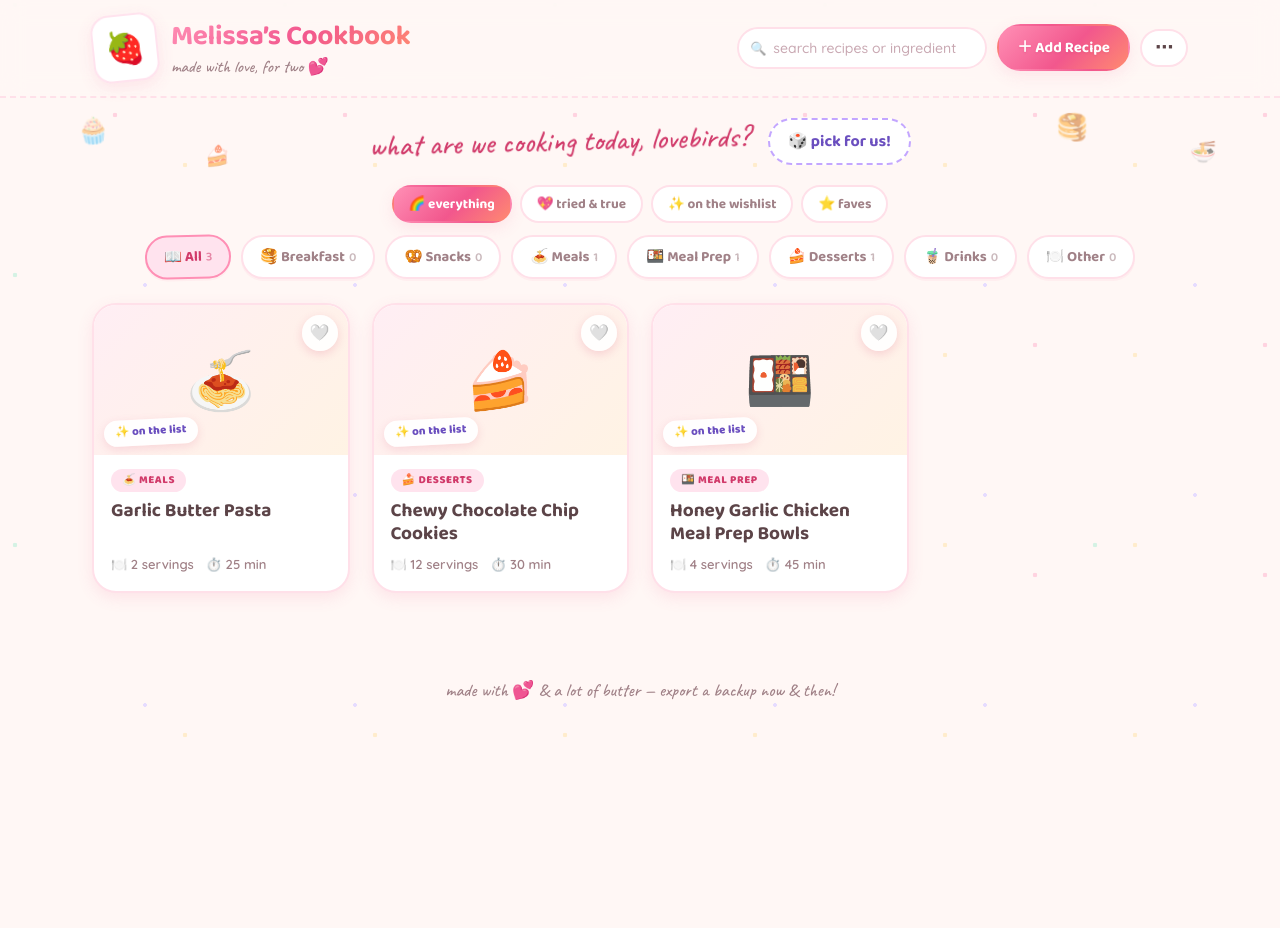
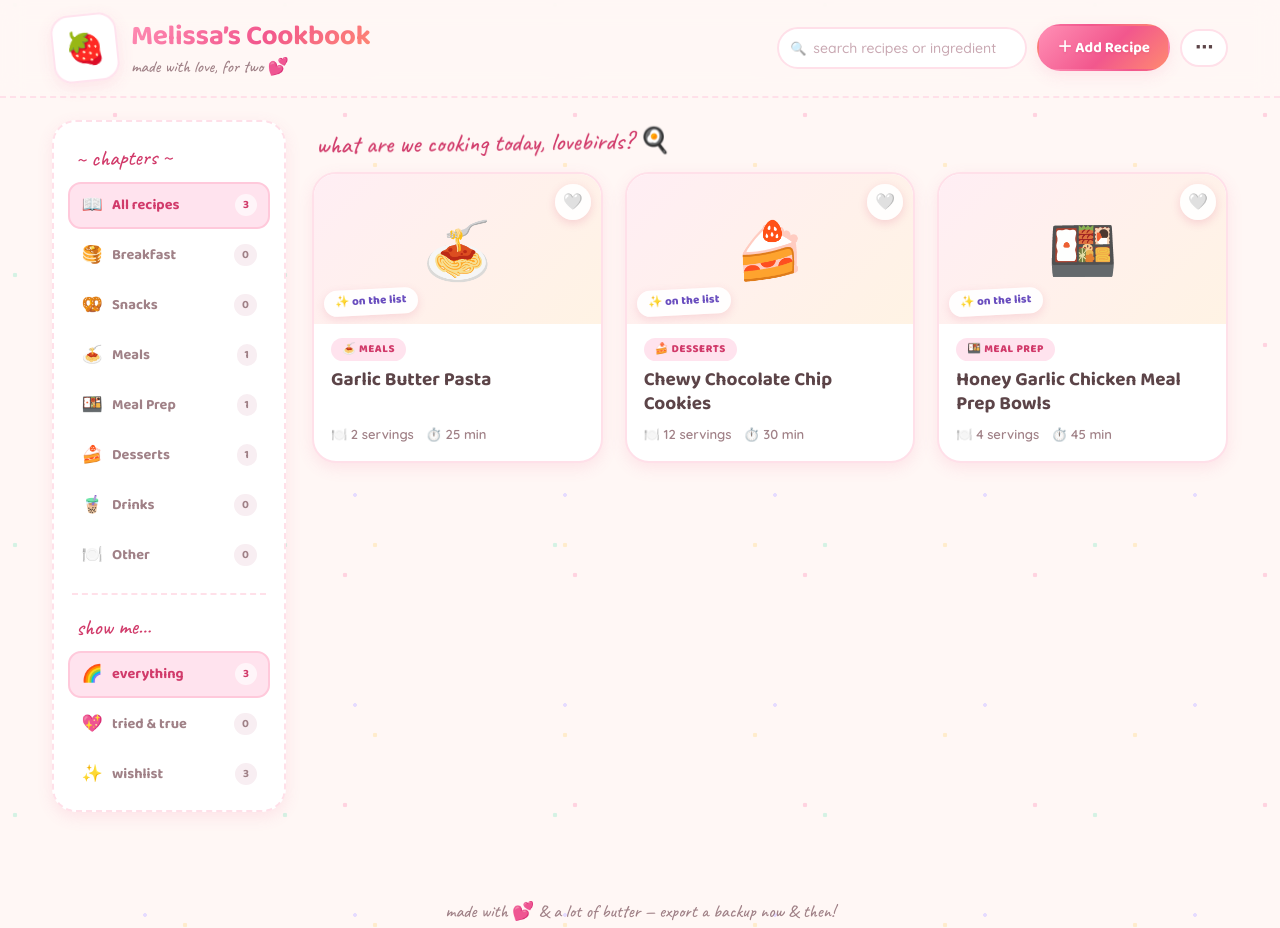
Before and after one commit to mdsefer/Melissas-Cookbook, a plain HTML site: page index.html in a window 1280 px wide. Before the commit the page ends 800 px from the top, so only its background shows below. Drawn offline with Linux system fonts and the light colour scheme.

Commit message:
Replace filter pill rows with cookbook chapters sidebar
Categories and show-me filters move into a sticky sidebar styled like a
cookbook's table of contents, with counts and per-chapter candy colors.
The dice button lives there too. On phones the sidebar becomes a
slide-in drawer behind a floating "chapters" button.

Co-Authored-By: Claude Fable 5 <noreply@anthropic.com>

```diff
--- a/app.js
+++ b/app.js
@@ -18,10 +18,10 @@ const catInfo = (v) => CATEGORIES.find((c) => c.value === v) || CATEGORIES[CATEG
 
 // Vibe filters: made-it vs wishlist vs favorites
 const VIBES = [
-  { value: "all",   label: "🌈 everything" },
-  { value: "made",  label: "💖 tried & true" },
-  { value: "totry", label: "✨ on the wishlist" },
-  { value: "fav",   label: "⭐ faves" },
+  { value: "all",   label: "everything",   emoji: "🌈" },
+  { value: "made",  label: "tried & true", emoji: "💖" },
+  { value: "totry", label: "wishlist",     emoji: "✨" },
+  { value: "fav",   label: "faves",        emoji: "⭐" },
 ];
 
 /* ---------- State ---------- */
@@ -241,9 +241,17 @@ const tabs = document.getElementById("tabs");
 const vibes = document.getElementById("vibes");
 
 function renderVibes() {
+  const counts = {
+    all: recipes.length,
+    made: recipes.filter((r) => r.made).length,
+    totry: recipes.filter((r) => !r.made).length,
+    fav: recipes.filter((r) => r.fav).length,
+  };
   vibes.innerHTML = VIBES.map((v) => {
     const active = activeVibe === v.value ? " active" : "";
-    return `<button class="vibe-chip${active}" data-vibe="${v.value}">${v.label}</button>`;
+    return `<button class="vibe-chip${active}" data-vibe="${v.value}">
+      <span class="t-emoji">${v.emoji}</span><span class="t-label">${v.label}</span><span class="count">${counts[v.value]}</span>
+    </button>`;
   }).join("");
 }
 
@@ -251,12 +259,12 @@ function renderTabs() {
   const counts = { all: recipes.length };
   for (const c of CATEGORIES) counts[c.value] = recipes.filter((r) => r.category === c.value).length;
 
-  const items = [{ value: "all", label: "All", emoji: "📖" }, ...CATEGORIES];
+  const items = [{ value: "all", label: "All recipes", emoji: "📖" }, ...CATEGORIES];
   tabs.innerHTML = items.map((c) => {
     const n = counts[c.value] || 0;
     const active = activeCategory === c.value ? " active" : "";
     return `<button class="tab${active}" data-cat="${c.value}">
-      ${c.emoji} ${c.label}<span class="count">${n}</span>
+      <span class="t-emoji">${c.emoji}</span><span class="t-label">${c.label}</span><span class="count">${n}</span>
     </button>`;
   }).join("");
 }
@@ -464,6 +472,7 @@ document.getElementById("surpriseBtn").onclick = () => {
   if (pool.length === 0) { toast("add a recipe first, cutie! 🥺"); return; }
   const pick = pool[Math.floor(Math.random() * pool.length)];
   confetti(14);
+  setDrawer(false);
   openDetail(pick.id);
   toast(`🎲 fate says: ${pick.title}!`);
 };
@@ -735,21 +744,33 @@ grid.addEventListener("click", (e) => {
   if (card) openDetail(card.dataset.id);
 });
 
-// tabs
+// tabs (chapters)
 tabs.addEventListener("click", (e) => {
   const tab = e.target.closest(".tab");
   if (!tab) return;
   activeCategory = tab.dataset.cat;
   renderAll();
+  setDrawer(false);
 });
 
-// vibe chips
+// vibe chips (show me…)
 vibes.addEventListener("click", (e) => {
   const chip = e.target.closest(".vibe-chip");
   if (!chip) return;
   activeVibe = chip.dataset.vibe;
   renderAll();
+  setDrawer(false);
 });
+
+// mobile chapters drawer
+const sidebar = document.getElementById("sidebar");
+const drawerBackdrop = document.getElementById("drawerBackdrop");
+function setDrawer(open) {
+  sidebar.classList.toggle("open", open);
+  drawerBackdrop.classList.toggle("hidden", !open);
+}
+document.getElementById("drawerBtn").onclick = () => setDrawer(true);
+drawerBackdrop.onclick = () => setDrawer(false);
 
 // search
 document.getElementById("searchInput").addEventListener("input", (e) => {
--- a/index.html
+++ b/index.html
@@ -39,26 +39,20 @@
     </div>
   </header>
 
-  <!-- ===== Cute hero strip ===== -->
-  <section class="hero">
-    <span class="float-emoji fe-1">🧁</span>
-    <span class="float-emoji fe-2">🍰</span>
-    <span class="float-emoji fe-3">🥞</span>
-    <span class="float-emoji fe-4">🍜</span>
-    <div class="hero-inner">
-      <p class="hero-script">what are we cooking today, lovebirds?</p>
-      <button id="surpriseBtn" class="btn btn-surprise">🎲 pick for us!</button>
-    </div>
-  </section>
+  <!-- ===== Sidebar + recipes ===== -->
+  <div class="layout">
+    <aside class="sidebar" id="sidebar">
+      <p class="side-script">~ chapters ~</p>
+      <nav id="tabs" class="chapters"></nav>
+      <div class="side-divider"></div>
+      <p class="side-script">show me…</p>
+      <div id="vibes" class="show-list"></div>
+      <div class="side-divider"></div>
+      <button id="surpriseBtn" class="btn btn-surprise side-dice">🎲 pick for us!</button>
+    </aside>
 
-  <!-- ===== Vibe filters ===== -->
-  <div class="vibes" id="vibes"></div>
-
-  <!-- ===== Category tabs ===== -->
-  <nav class="tabs" id="tabs"></nav>
-
-  <!-- ===== Recipe grid ===== -->
     <main class="container">
+      <p class="grid-greeting">what are we cooking today, lovebirds? 🍳</p>
       <div id="grid" class="grid"></div>
       <div id="emptyState" class="empty hidden">
         <div class="empty-art">🧁</div>
@@ -66,6 +60,11 @@
         <p class="empty-script">tap <strong>＋ Add Recipe</strong> and let&rsquo;s fill this page up</p>
       </div>
     </main>
+  </div>
+
+  <!-- mobile drawer controls -->
+  <button id="drawerBtn" class="drawer-btn">📖 chapters</button>
+  <div id="drawerBackdrop" class="drawer-backdrop hidden"></div>
 
   <footer class="site-footer">
     <p>made with 💕 &amp; a lot of butter — export a backup now &amp; then!</p>
--- a/styles.css
+++ b/styles.css
@@ -1,5 +1,6 @@
 /* ============================================================
    Melissa's Cookbook — candy-pastel sticker edition 🍓
+   (now with cookbook-chapters sidebar)
    ============================================================ */
 
 /* ===== Design tokens ===== */
@@ -70,7 +71,7 @@ h1, h2, h3 { font-family: var(--display); font-weight: 700; margin: 0; }
   border-bottom: 2px dashed var(--line);
 }
 .header-inner {
-  max-width: 1140px;
+  max-width: 1220px;
   margin: 0 auto;
   padding: 14px 22px;
   display: flex;
@@ -121,7 +122,7 @@ h1, h2, h3 { font-family: var(--display); font-weight: 700; margin: 0; }
   background: var(--paper);
   color: var(--ink);
   width: 250px;
-  transition: border-color 0.15s, box-shadow 0.15s, width 0.25s var(--bounce);
+  transition: border-color 0.15s, box-shadow 0.15s;
 }
 #searchInput::placeholder { color: #c9a8b2; }
 #searchInput:focus {
@@ -161,9 +162,9 @@ h1, h2, h3 { font-family: var(--display); font-weight: 700; margin: 0; }
   background: var(--paper);
   color: var(--lavender-dark);
   border: 2px dashed var(--lavender);
-  font-size: 16px;
+  font-size: 15px;
 }
-.btn-surprise:hover { background: #f6f1ff; transform: translateY(-2px) rotate(-2deg) scale(1.05); }
+.btn-surprise:hover { background: #f6f1ff; transform: translateY(-2px) rotate(-1.5deg) scale(1.03); }
 
 /* ===== Menu ===== */
 .menu-wrap { position: relative; }
@@ -195,113 +196,98 @@ h1, h2, h3 { font-family: var(--display); font-weight: 700; margin: 0; }
 }
 .menu-item:hover { background: var(--pink-pale); }
 
-/* ===== Hero strip ===== */
-.hero { position: relative; overflow: hidden; }
-.hero-inner {
-  max-width: 1140px;
+/* ===== Layout: sidebar + recipes ===== */
+.layout {
+  max-width: 1220px;
   margin: 0 auto;
-  padding: 20px 22px 6px;
+  padding: 22px 22px 46px;
+  display: flex;
+  gap: 26px;
+  align-items: flex-start;
+}
+
+/* ===== The chapters sidebar 📖 ===== */
+.sidebar {
+  width: 234px;
+  flex-shrink: 0;
+  background: var(--paper);
+  border: 2px dashed var(--line);
+  border-radius: var(--radius);
+  box-shadow: var(--shadow-sm);
+  padding: 16px 14px;
+  position: sticky;
+  top: 88px;
+  max-height: calc(100vh - 108px);
+  overflow-y: auto;
+}
+.side-script {
+  font-family: var(--script);
+  font-size: 22px;
+  color: var(--pink-dark);
+  margin: 2px 8px 8px;
+  transform: rotate(-1.2deg);
+}
+.side-divider { border-top: 2px dashed var(--line); margin: 14px 4px; }
+.side-dice { width: 100%; }
+
+.chapters, .show-list { display: flex; flex-direction: column; gap: 3px; }
+
+.tab, .vibe-chip {
   display: flex;
   align-items: center;
-  justify-content: center;
-  gap: 18px;
-  flex-wrap: wrap;
-}
-.hero-script {
-  margin: 0;
-  font-family: var(--script);
-  font-size: 30px;
-  color: var(--pink-dark);
-  transform: rotate(-1.5deg);
-}
-.float-emoji {
-  position: absolute;
-  font-size: 26px;
-  opacity: 0.55;
-  animation: floaty 5s ease-in-out infinite;
-  pointer-events: none;
-}
-.fe-1 { left: 6%;  top: 12px; animation-delay: 0s; }
-.fe-2 { left: 16%; top: 46px; animation-delay: 1.2s; font-size: 20px; }
-.fe-3 { right: 15%; top: 10px; animation-delay: 0.6s; }
-.fe-4 { right: 5%;  top: 44px; animation-delay: 1.8s; font-size: 21px; }
-@keyframes floaty {
-  0%, 100% { transform: translateY(0) rotate(-4deg); }
-  50% { transform: translateY(-9px) rotate(5deg); }
-}
-
-/* ===== Vibe filter chips ===== */
-.vibes {
-  max-width: 1140px;
-  margin: 14px auto 0;
-  padding: 0 22px;
-  display: flex;
-  gap: 8px;
-  flex-wrap: wrap;
-  justify-content: center;
-}
-.vibe-chip {
-  font-family: var(--display);
-  font-weight: 700;
-  font-size: 13.5px;
-  border: 2px solid var(--line);
-  background: var(--paper);
-  color: var(--ink-soft);
-  border-radius: 999px;
-  padding: 6px 15px;
-  cursor: pointer;
-  transition: all 0.18s var(--bounce);
-}
-.vibe-chip:hover { transform: translateY(-2px); color: var(--ink); }
-.vibe-chip.active {
-  background: var(--candy-grad);
-  color: #fff;
-  border-color: transparent;
-  box-shadow: var(--shadow-sm);
-}
-
-/* ===== Category tabs — pastel stickers ===== */
-.tabs {
-  max-width: 1140px;
-  margin: 12px auto 4px;
-  padding: 0 22px;
-  display: flex;
-  gap: 10px;
-  flex-wrap: wrap;
-  justify-content: center;
-}
-.tab {
+  gap: 9px;
+  width: 100%;
+  text-align: left;
   font-family: var(--display);
   font-weight: 700;
   font-size: 14.5px;
-  border: 2px solid var(--line);
-  background: var(--paper);
+  border: 2px solid transparent;
+  background: transparent;
   color: var(--ink-soft);
+  border-radius: 13px;
+  padding: 8px 11px;
+  cursor: pointer;
+  transition: all 0.16s var(--bounce);
+}
+.tab:hover, .vibe-chip:hover { background: #fff2f6; color: var(--ink); transform: translateX(3px); }
+.t-emoji { font-size: 17px; width: 22px; text-align: center; flex-shrink: 0; }
+.t-label { overflow: hidden; text-overflow: ellipsis; }
+.tab .count, .vibe-chip .count {
+  margin-left: auto;
+  font-size: 11.5px;
+  font-weight: 700;
+  color: var(--ink-soft);
+  background: #f8eef2;
   border-radius: 999px;
-  padding: 8px 17px;
-  cursor: pointer;
-  transition: all 0.18s var(--bounce);
-  box-shadow: 0 2px 0 rgba(242, 87, 141, 0.06);
+  padding: 2px 8px;
+  flex-shrink: 0;
 }
-.tab:hover { color: var(--ink); transform: translateY(-2px) rotate(-1deg); }
-.tab .count { opacity: 0.55; font-weight: 600; margin-left: 4px; font-size: 12.5px; }
 
-/* each category gets its own candy color when active 🍬 */
-.tab.active { transform: rotate(-1.5deg); }
-.tab.active[data-cat="all"]       { background: var(--pink-pale); border-color: var(--pink);      color: var(--pink-dark); }
-.tab.active[data-cat="breakfast"] { background: #fff1cd; border-color: var(--butter);   color: #9c6f12; }
-.tab.active[data-cat="snack"]     { background: #ffe4cf; border-color: var(--peach);    color: #ad5416; }
-.tab.active[data-cat="meal"]      { background: #dcf3e7; border-color: var(--mint);     color: var(--mint-dark); }
-.tab.active[data-cat="mealprep"]  { background: #e9e1ff; border-color: var(--lavender); color: var(--lavender-dark); }
-.tab.active[data-cat="dessert"]   { background: #ffdcea; border-color: var(--pink);     color: var(--pink-dark); }
-.tab.active[data-cat="drink"]     { background: #dcedfb; border-color: var(--sky);      color: #22699e; }
-.tab.active[data-cat="other"]     { background: #f1e9e2; border-color: #cfb9a8;         color: #7a6a5f; }
+/* each chapter gets its own candy color when active 🍬 */
+.tab.active[data-cat="all"]       { background: var(--pink-pale); color: var(--pink-dark);     border-color: #ffc9db; }
+.tab.active[data-cat="breakfast"] { background: #fff1cd; color: #9c6f12;                       border-color: var(--butter); }
+.tab.active[data-cat="snack"]     { background: #ffe4cf; color: #ad5416;                       border-color: var(--peach); }
+.tab.active[data-cat="meal"]      { background: #dcf3e7; color: var(--mint-dark);              border-color: var(--mint); }
+.tab.active[data-cat="mealprep"]  { background: #e9e1ff; color: var(--lavender-dark);          border-color: var(--lavender); }
+.tab.active[data-cat="dessert"]   { background: #ffdcea; color: var(--pink-dark);              border-color: var(--pink); }
+.tab.active[data-cat="drink"]     { background: #dcedfb; color: #22699e;                       border-color: var(--sky); }
+.tab.active[data-cat="other"]     { background: #f1e9e2; color: #7a6a5f;                       border-color: #cfb9a8; }
+.tab.active .count, .vibe-chip.active .count { background: rgba(255, 255, 255, 0.65); color: inherit; }
 
-/* ===== Grid ===== */
-.container { max-width: 1140px; margin: 0 auto; padding: 20px 22px 44px; }
+.vibe-chip.active { background: var(--pink-pale); color: var(--pink-dark); border-color: #ffc9db; }
+
+/* ===== Recipes column ===== */
+.container { flex: 1; min-width: 0; }
+.grid-greeting {
+  font-family: var(--script);
+  font-size: 25px;
+  color: var(--pink-dark);
+  margin: 0 4px 14px;
+  transform: rotate(-0.8deg);
+}
 .grid {
   display: grid;
-  grid-template-columns: repeat(auto-fill, minmax(255px, 1fr));
+  grid-template-columns: repeat(auto-fill, minmax(250px, 1fr));
   gap: 22px;
 }
 
@@ -395,6 +381,10 @@ h1, h2, h3 { font-family: var(--display); font-weight: 700; margin: 0; }
 .empty-art { font-size: 64px; animation: floaty 4s ease-in-out infinite; display: inline-block; }
 .empty h2 { font-size: 26px; margin: 12px 0 4px; color: var(--ink); }
 .empty-script { font-family: var(--script); font-size: 21px; margin: 0; }
+@keyframes floaty {
+  0%, 100% { transform: translateY(0) rotate(-4deg); }
+  50% { transform: translateY(-9px) rotate(5deg); }
+}
 
 /* ===== Footer ===== */
 .site-footer {
@@ -403,6 +393,34 @@ h1, h2, h3 { font-family: var(--display); font-weight: 700; margin: 0; }
   color: var(--ink-soft);
   font-family: var(--script);
   font-size: 18px;
+}
+
+/* ===== Mobile drawer ===== */
+.drawer-btn {
+  display: none;
+  position: fixed;
+  left: 16px;
+  bottom: 18px;
+  z-index: 40;
+  background: var(--candy-grad);
+  color: #fff;
+  border: none;
+  border-radius: 999px;
+  padding: 13px 22px;
+  font-family: var(--display);
+  font-weight: 800;
+  font-size: 15px;
+  box-shadow: var(--shadow);
+  cursor: pointer;
+  transition: transform 0.18s var(--bounce);
+}
+.drawer-btn:active { transform: scale(0.93); }
+.drawer-backdrop {
+  position: fixed;
+  inset: 0;
+  background: rgba(92, 68, 72, 0.42);
+  backdrop-filter: blur(2px);
+  z-index: 65;
 }
 
 /* ===== Modal ===== */
@@ -650,11 +668,29 @@ textarea { resize: vertical; }
 .hidden { display: none !important; }
 
 /* ===== Responsive ===== */
+@media (max-width: 900px) {
+  .layout { display: block; padding: 16px 16px 90px; }
+  .drawer-btn { display: block; }
+  .sidebar {
+    position: fixed;
+    top: 0; left: 0; bottom: 0;
+    width: 276px;
+    max-height: none;
+    border-radius: 0 var(--radius) var(--radius) 0;
+    border-left: none;
+    border-style: solid;
+    transform: translateX(-108%);
+    transition: transform 0.32s var(--bounce);
+    z-index: 70;
+    padding-top: 22px;
+  }
+  .sidebar.open { transform: none; }
+}
+
 @media (max-width: 640px) {
   .brand h1 { font-size: 23px; }
   #searchInput { width: 160px; }
-  .hero-script { font-size: 24px; }
-  .float-emoji { display: none; }
+  .grid-greeting { font-size: 22px; }
   .detail-columns { grid-template-columns: 1fr; gap: 0; }
   .field-row.two { grid-template-columns: 1fr; }
   .ing-row { grid-template-columns: 58px 70px 1fr auto; }
```
Lines whose indentation alone changed are shown as unchanged.
